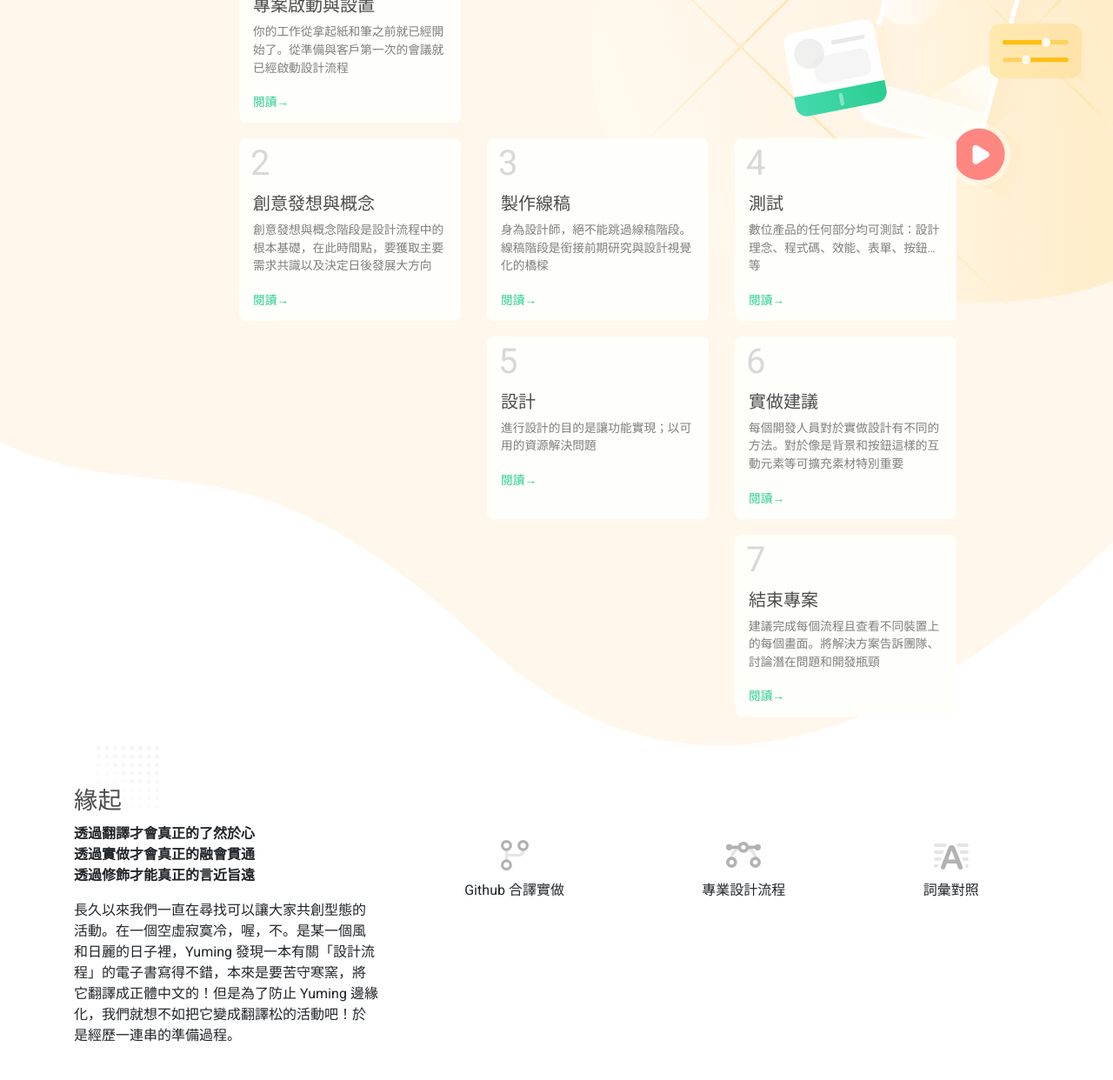
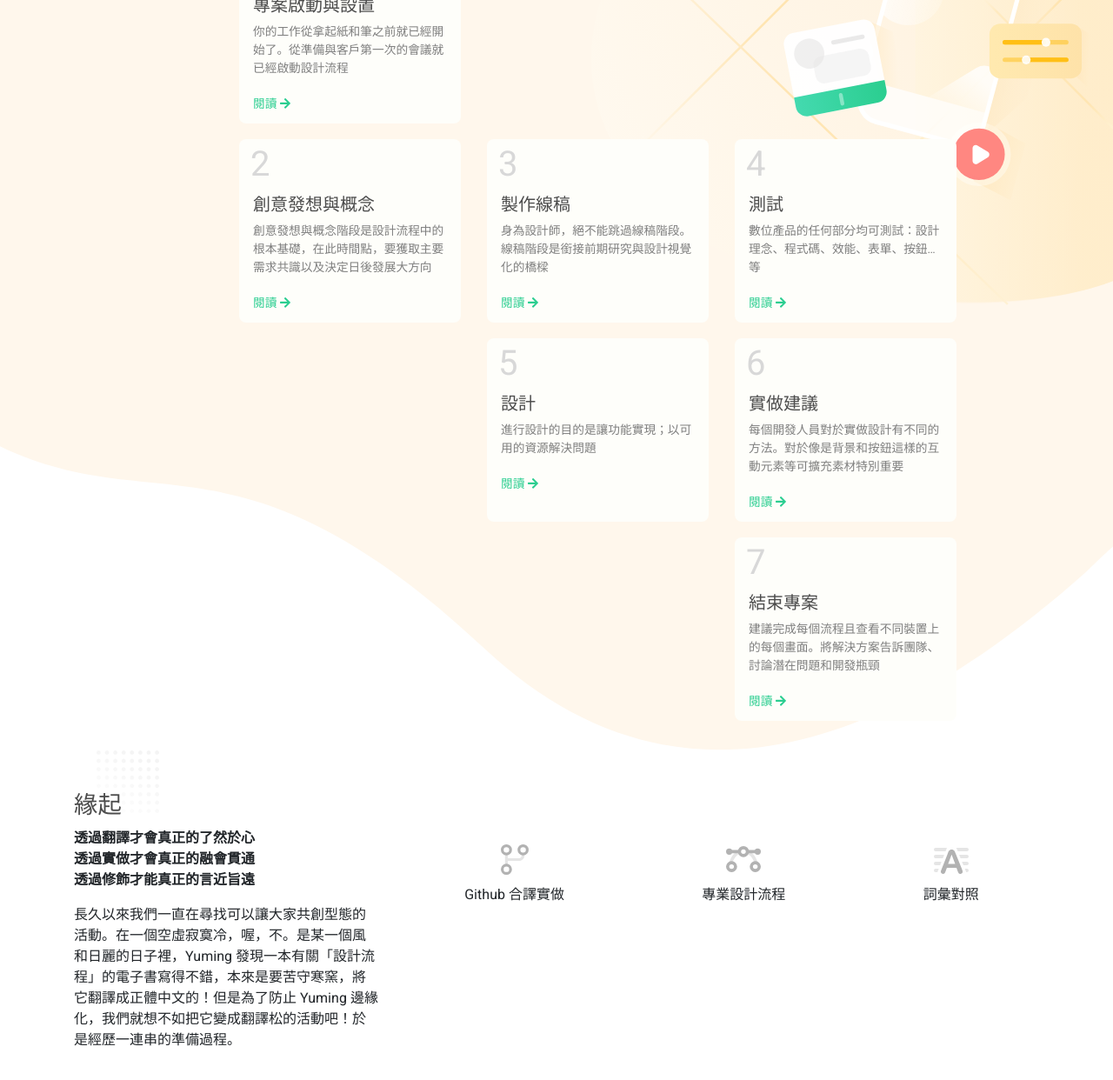
Before and after one commit to thecosignstudio/process, a Jekyll site: the page built from index.md, in a window 1280 px wide, cut to the strip 371-1634 px from the top of the page. Shown: the top 1242 px of the strip at 87% size. Built offline with Jekyll 4.4.1, drawn with Linux system fonts in a browser that asks for light colours; nearby versions of some CDN libraries; some web fonts are replaced; some of the changed text lies outside the part shown.

Commit message:
Update logos

```diff
--- a/_layouts/home.html
+++ b/_layouts/home.html
@@ -67,7 +67,10 @@
                 <p class="home-chapter-preview">
                   你的工作從拿起紙和筆之前就已經開始了。從準備與客戶第一次的會議就已經啟動設計流程
                 </p>
-                <span class="home-chapter-cta">閱讀→</span>
+                <span class="home-chapter-cta">
+                  閱讀
+                  <i class="home-chapter-cta-arrow fas fa-arrow-right"></i>
+                </span>
               </a>
             </li>
             <div class="w-100 d-none d-lg-block"></div>
@@ -77,7 +80,10 @@
                 <p class="home-chapter-preview">
                   創意發想與概念階段是設計流程中的根本基礎，在此時間點，要獲取主要需求共識以及決定日後發展大方向
                 </p>
-                <span class="home-chapter-cta">閱讀→</span>
+                <span class="home-chapter-cta">
+                  閱讀
+                  <i class="home-chapter-cta-arrow fas fa-arrow-right"></i>
+                </span>
               </a>
             </li>
             <li class="home-chapter-item col-12 col-sm-6 col-lg-3">
@@ -86,7 +92,10 @@
                 <p class="home-chapter-preview">
                   身為設計師，絕不能跳過線稿階段。線稿階段是銜接前期研究與設計視覺化的橋樑
                 </p>
-                <span class="home-chapter-cta">閱讀→</span>
+                <span class="home-chapter-cta">
+                  閱讀
+                  <i class="home-chapter-cta-arrow fas fa-arrow-right"></i>
+                </span>
               </a>
             </li>
             <li class="home-chapter-item col-12 col-sm-6 col-lg-3">
@@ -95,7 +104,10 @@
                 <p class="home-chapter-preview">
                   數位產品的任何部分均可測試：設計理念、程式碼、效能、表單、按鈕…等
                 </p>
-                <span class="home-chapter-cta">閱讀→</span>
+                <span class="home-chapter-cta">
+                  閱讀
+                  <i class="home-chapter-cta-arrow fas fa-arrow-right"></i>
+                </span>
               </a>
             </li>
             <div class="w-100 d-none d-lg-block"></div>
@@ -105,7 +117,10 @@
                 <p class="home-chapter-preview">
                   進行設計的目的是讓功能實現；以可用的資源解決問題
                 </p>
-                <span class="home-chapter-cta">閱讀→</span>
+                <span class="home-chapter-cta">
+                  閱讀
+                  <i class="home-chapter-cta-arrow fas fa-arrow-right"></i>
+                </span>
               </a>
             </li>
             <li class="home-chapter-item col-12 col-sm-6 col-lg-3">
@@ -114,7 +129,10 @@
                 <p class="home-chapter-preview">
                   每個開發人員對於實做設計有不同的方法。對於像是背景和按鈕這樣的互動元素等可擴充素材特別重要
                 </p>
-                <span class="home-chapter-cta">閱讀→</span>
+                <span class="home-chapter-cta">
+                  閱讀
+                  <i class="home-chapter-cta-arrow fas fa-arrow-right"></i>
+                </span>
               </a>
             </li>
             <div class="w-100 d-none d-md-block"></div>
@@ -124,7 +142,10 @@
                 <p class="home-chapter-preview">
                   建議完成每個流程且查看不同裝置上的每個畫面。將解決方案告訴團隊、討論潛在問題和開發瓶頸
                 </p>
-                <span class="home-chapter-cta">閱讀→</span>
+                <span class="home-chapter-cta">
+                  閱讀
+                  <i class="fas fa-arrow-right"></i>
+                </span>
               </a>
             </li>
           </ul>
@@ -197,6 +218,7 @@
   <div class="container">
     <div class="row justify-content-center">
       <div class="col">
+        <h5 class="home-participants-title">感謝參與夥伴</h5>
         <ul class="home-participants row">
           <li class="home-participant-item col-6 col-sm-3 col-lg-2">
             <a href="https://coschen.icu" class="home-participant-link" rel="nofollow" target="_blank">Cos Chen</a>
@@ -323,7 +345,7 @@
         </p>
         <p class="home-about-intersection-cta">
           <a class="home-about-link--intersection" href="https://intersection.tw" target="_blank">
-            <i class="home-about-intersection-medium-icon"></i> Publication 網址
+            <i class="home-about-intersection-medium-icon"></i> 閱讀更多翻譯
           </a>
         </p>
       </div>
@@ -343,10 +365,7 @@
     </div>
   </footer>
 
-  <script defer src="https://pro.fontawesome.com/releases/v5.5.0/js/regular.js" integrity="sha384-gbY/GPDSEaMQ9cjqWLbLcaxUCtCeExO9oUEZLrOQHfFLoV5ouwIrqF6mGnjyIOc2" crossorigin="anonymous"></script>
-  <script defer src="https://pro.fontawesome.com/releases/v5.5.0/js/light.js" integrity="sha384-SVEn5VmGP1fxV9V5TOZOTwL9dCg50Yb0Xn4fbV9Ic/kp8we6kv4zPVcs9seU0675" crossorigin="anonymous"></script>
-  <script defer src="https://pro.fontawesome.com/releases/v5.5.0/js/brands.js" integrity="sha384-oMyy7aPCmlH4ZGEaKHW+zAoaKDWIFh6iqJ53lusMpn+Kp8SN5nJ2kzkP1qd0+icb" crossorigin="anonymous"></script>
-  <script defer src="https://pro.fontawesome.com/releases/v5.5.0/js/fontawesome.js" integrity="sha384-oPma1F1txBbqTG+1O7BEx0A/qFtD+R661ULJLmI9RDQ0PfbRP1tQU3vBIBbJIAxL" crossorigin="anonymous"></script>
+  <script defer src="https://pro.fontawesome.com/releases/v5.5.0/js/all.js" integrity="sha384-3yBLeJ4waqGSAf4A8pjZ13UF7GuhgbdKnBQvIp/TkWoXtQbtwjlIPNjkDRJ46UCn" crossorigin="anonymous"></script>
   <script src="{{ "/process/build/js/home.js" }}"></script>
 </body>
 </html>
--- a/_sass/components/_subnav.scss
+++ b/_sass/components/_subnav.scss
@@ -245,7 +245,7 @@
   }
 
   &__logo-cosign {
-    background-image: url('../assets/home_imgs/cosign.png');
+    background-image: url('../assets/home_imgs/cosign_logo_b.svg');
     background-repeat: no-repeat;
     background-size: 100% auto;
     height: 54px;
--- a/_sass/custom/_about.scss
+++ b/_sass/custom/_about.scss
@@ -23,7 +23,7 @@
 }
 
 .home-about-cosign-logo {
-  background-image: url('../assets/home_imgs/cosign.png');
+  background-image: url('../assets/home_imgs/cosign_logo_b.svg');
   background-repeat: no-repeat;
   background-size: 100% auto;
   height: 54px;
--- a/_sass/custom/_chapters.scss
+++ b/_sass/custom/_chapters.scss
@@ -62,3 +62,7 @@
   font-size: 0.8571rem;
   color: $green-laurel;
 }
+
+.home-chapter-cta {
+  vertical-align: -0.125em;
+}
--- a/_sass/custom/_participants.scss
+++ b/_sass/custom/_participants.scss
@@ -1,3 +1,8 @@
+.home-participants-title {
+  color: $white-shade-dark;
+  margin: 12px 0 4px;
+}
+
 .home-participants {
   margin-top: 12px;
   padding: 0;
@@ -13,7 +18,7 @@
   &:active,
   &:focus,
   &:hover {
-    color: $blue-steel;
+    color: lighten($blue-steel, 12%);
     text-decoration: underline;
   }
 
@@ -23,6 +28,7 @@
     &:active,
     &:focus,
     &:hover {
+      color: $blue-steel;
       text-decoration: none;
     }
   }
--- a/_sass/custom/_timelapse.scss
+++ b/_sass/custom/_timelapse.scss
@@ -12,7 +12,7 @@
   }
 
   @media screen and (min-width: 992px) {
-    padding-top: 28.0625%;
+    padding-top: 36%;
   }
 }
 
```
Also changed, not shown: assets/home_imgs/cosign.png (deleted), assets/home_imgs/cosign_logo_b.svg (added), assets/home_imgs/jkopay.svg.
